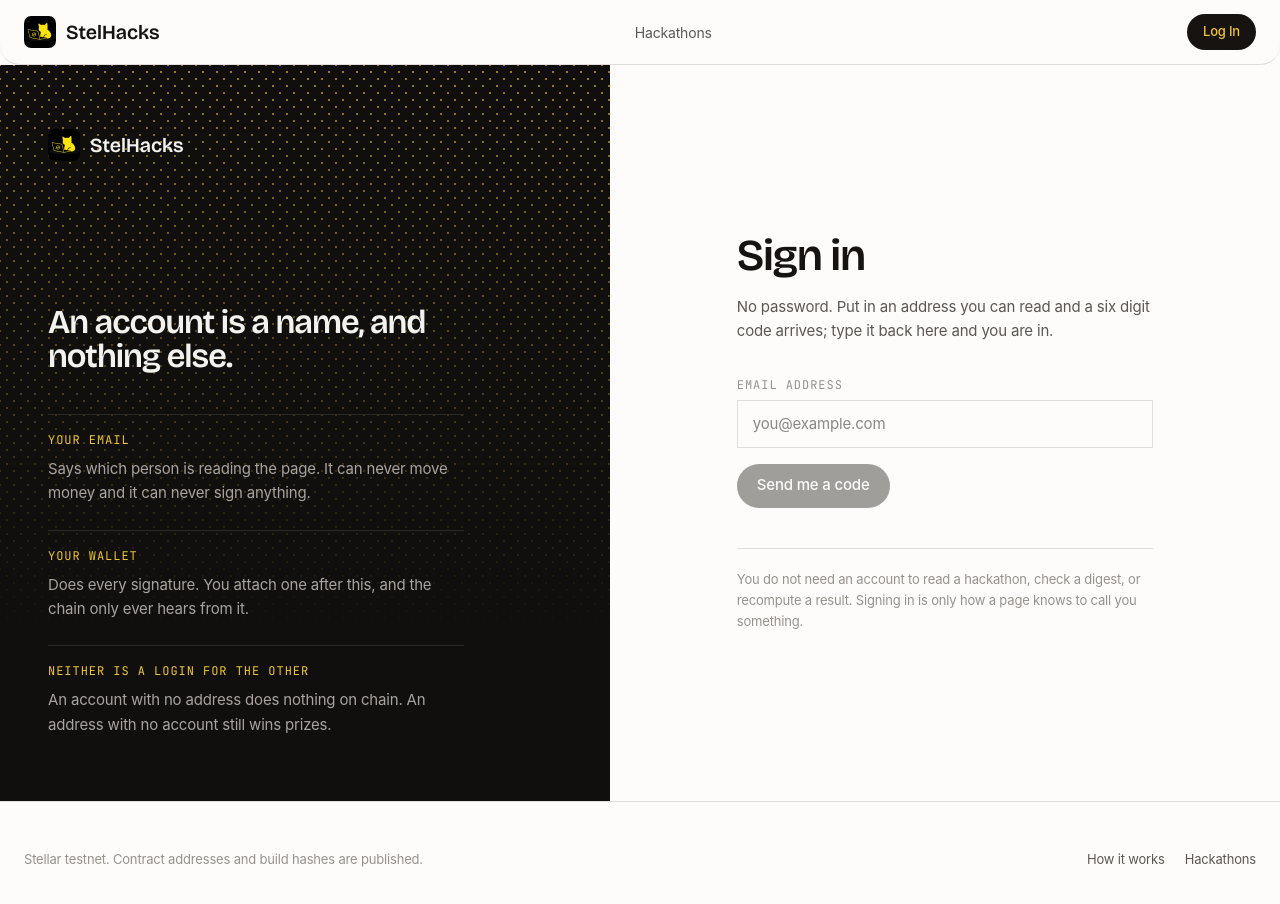
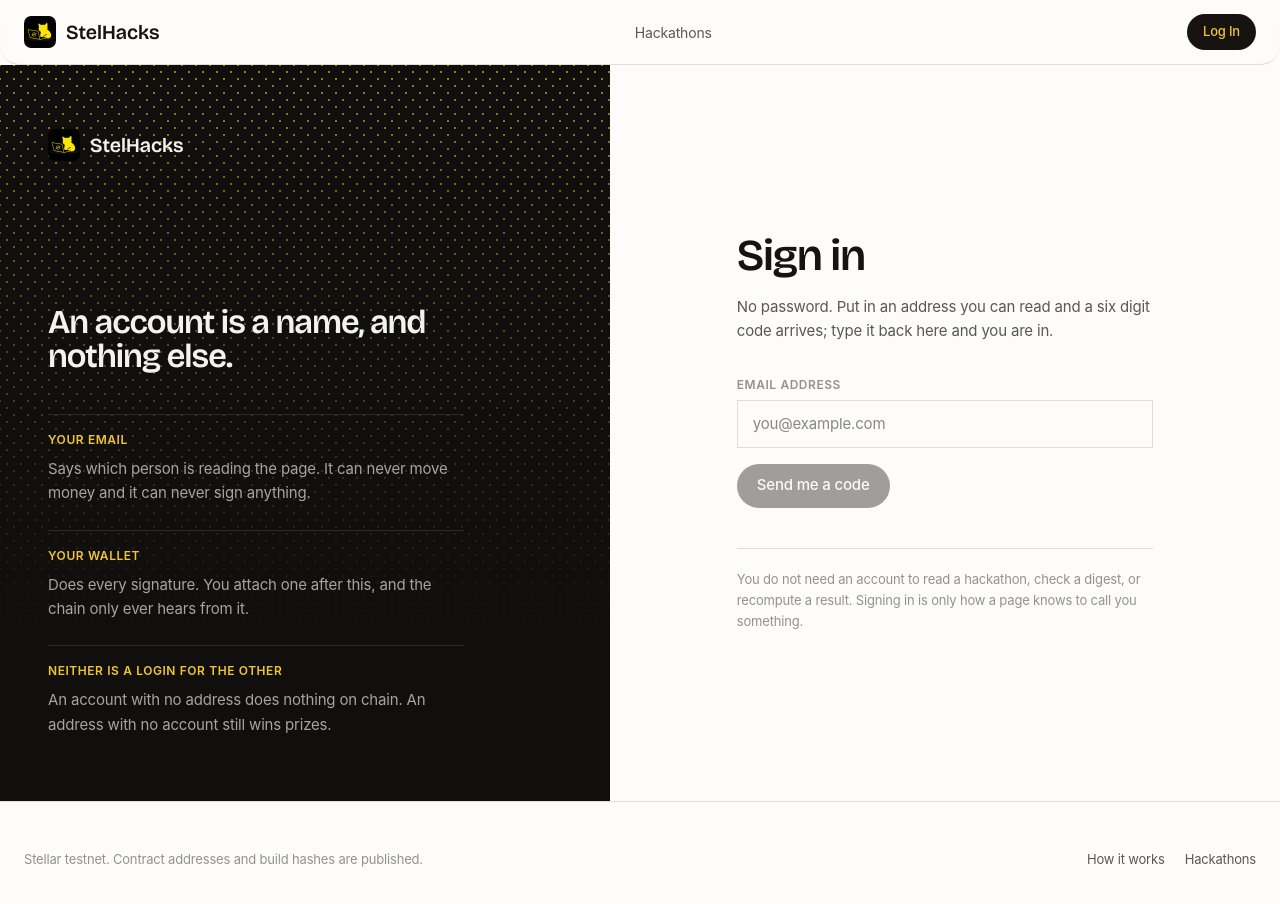
Before and after one commit to emirykl/StelHacks, a Next.js app in the folder frontend/: page /login in a window 1280 px wide. Shown: the top 904 px of the page. Built offline with nearby package versions, Linux system fonts and the light colour scheme; no server answers.

Commit message:
Set every label in the reading face and leave monospace to the digests

```diff
--- a/frontend/app/globals.css
+++ b/frontend/app/globals.css
@@ -223,25 +223,34 @@
   }
 
   /*
-    A label in the chain's voice.
+    A label: the small word above a value, saying what the value is.
 
-    Monospaced, capitalised and tracked. It names a value; it is never the
-    value itself and it is never a sentence. Both of those were tried across
-    this build and both were a mistake: tracked out capitals in a mono face
-    cost a reader real speed, which is nothing over two words and unbearable
-    over twelve.
+    Set in the interface face, and that is a correction. It used to be
+    monospaced capitals, tracked well apart, on the argument that a label
+    naming something the chain holds should be in the chain's voice. The
+    argument was fine and the result was unreadable. A mono face is drawn so
+    that every character occupies the same width, which is exactly what you
+    want when somebody is comparing two digests character by character and
+    exactly what you do not want when they are reading the words "registration
+    closes" at twelve pixels.
 
-    A little larger and a good deal tighter than it started. It was set at
-    eleven pixels with a seventh of an em between the letters, on the theory
-    that small capitals set tight stop being legible. They do, but they stop
-    being legible at both ends of that dial, and the earlier value was past the
-    far one.
+    So the rule moved. Monospace now means one thing only: a value somebody
+    might compare by eye, which is `.tabular` and nothing else. Everything a
+    person reads as language, including every label, is the interface face.
+    The chain still has its own voice on these surfaces, and it is carried by
+    the dark ground, the square corners and the hairline rows rather than by
+    making twelve pixel type harder to read.
+
+    Capitals and a little tracking stay. They are what keeps a label from
+    being mistaken for the value under it, and at this weight and this size
+    they cost a reader nothing.
   */
   .label {
-    font-family: var(--font-mono);
+    font-family: var(--font-sans);
     font-size: 0.75rem;
+    font-weight: 600;
     text-transform: uppercase;
-    letter-spacing: 0.08em;
+    letter-spacing: 0.045em;
     font-variant-numeric: tabular-nums;
   }
 
```
